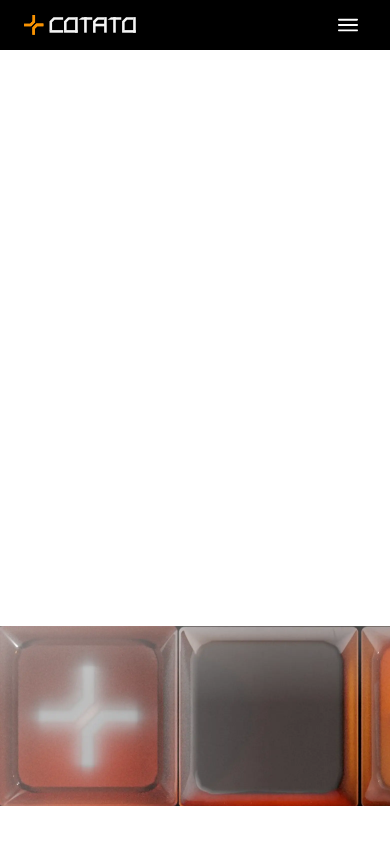
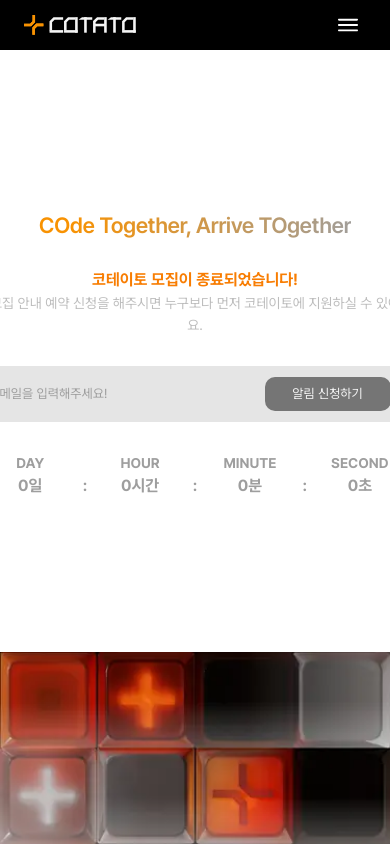
Before and after one commit to IT-Cotato/COTATO-FE-v2, a Next.js app in the folder apps/recruit/: page / in a window 390 px wide. Built offline with nearby package versions, Linux system fonts and the light colour scheme; no server answers.

Commit message:
style(recruit): recruitmentlayout 반응형 스타일 적용 및 반응형 이미지 추가 (#331)

```diff
--- a/apps/recruit/src/app/(home)/_components/RecruitmentInactive.tsx
+++ b/apps/recruit/src/app/(home)/_components/RecruitmentInactive.tsx
@@ -5,6 +5,7 @@ export const RecruitmentInactive = () => {
     <RecruitmentLayout
       isRecruiting={false}
       visualStripSrc='/images/visual/recruitment-visual-strip-white.webp'
+      mobileVisualStripSrc='/images/visual/visual-strip-mobile.webp'
     />
   );
 };
--- a/apps/recruit/src/components/layout/RecruitmentLayout.tsx
+++ b/apps/recruit/src/components/layout/RecruitmentLayout.tsx
@@ -3,7 +3,7 @@
 import clsx from 'clsx';
 import Image from 'next/image';
 import {useRouter} from 'next/navigation';
-import {HEADER_HEIGHT} from '@repo/ui/constants/ui';
+import {HEADER_HEIGHT,MOBILE_HEADER_HEIGHT} from '@repo/ui/constants/ui';
 import {Button} from '@repo/ui/components/buttons/Button';
 import {CountdownTimer} from '@/components/layout/CountdownTimer';
 import {NotifyInput} from '@/components/layout/NotifyInput';
@@ -17,7 +17,7 @@ interface RecruitmentLayoutProps {
   backgroundColor?: bgColorKey;
   backgroundSrc?: string;
   visualStripSrc?: string;
-  limitVisualStripWidth?: boolean;
+  mobileVisualStripSrc?: string;
 }
 
 export default function RecruitmentLayout({
@@ -25,17 +25,22 @@ export default function RecruitmentLayout({
   backgroundColor,
   backgroundSrc,
   visualStripSrc,
-  limitVisualStripWidth = false,
+  mobileVisualStripSrc,
 }: RecruitmentLayoutProps) {
   const router = useRouter();
 
   return (
     <div
+      style={
+        {
+          '--header-height': `${MOBILE_HEADER_HEIGHT}px`,
+          '--desktop-header-height': `${HEADER_HEIGHT}px`,
+        } as React.CSSProperties
+      }
       className={clsx(
-        'relative flex min-h-fit w-full min-w-360 flex-col items-center justify-center',
+        'relative flex w-full flex-col items-center h-[calc(100dvh-var(--header-height))] lg:h-[calc(100dvh-var(--desktop-header-height))]',
         backgroundColor
-      )}
-      style={{height: `calc(100vh - ${HEADER_HEIGHT}px)`}}>
+      )}>
       {backgroundSrc && (
         <Image
           src={backgroundSrc}
@@ -44,38 +49,67 @@ export default function RecruitmentLayout({
           sizes='100vw'
           aria-hidden={true}
           draggable={false}
-          className='object-contain object-center'
+          className='object-cover object-center'
         />
       )}
 
-      <div className='relative flex min-h-fit min-w-360 flex-1 flex-col items-center justify-center'>
+      {(visualStripSrc || mobileVisualStripSrc) && (
+        <div className='absolute bottom-0 w-full'>
+          {mobileVisualStripSrc && (
+            <Image
+              src={mobileVisualStripSrc}
+              alt=''
+              aria-hidden={true}
+              draggable={false}
+              width={375}
+              height={185}
+              className='block h-auto w-full md:hidden'
+            />
+          )}
+          {visualStripSrc && (
+            <Image
+              src={visualStripSrc}
+              alt=''
+              aria-hidden={true}
+              draggable={false}
+              width={7680}
+              height={240}
+              className='hidden h-auto w-full md:block'
+            />
+          )}
+        </div>
+      )}
+
+      <div className='px-6 relative flex min-h-fit flex-col items-center justify-center pb-[185px] lg:pb-[240px] flex-1'>
         <h1
-          className='text-h1 mb-7.5 bg-clip-text text-center text-transparent'
+          className='text-h3 font-semibold md:text-h1 mb-7.5 bg-clip-text text-center text-transparent whitespace-nowrap tracking-tight'
           style={{backgroundImage: 'var(--branding-gradient)'}}>
           COde Together, Arrive TOgether
         </h1>
 
         <p
-          className={`text-body-l text-primary mb-1.25 text-center font-semibold`}>
+          className={`text-h5 font-bold md:text-body-l text-primary md:mb-1.25 text-center md:font-semibold`}>
           {isRecruiting
             ? RECRUITMENT_TEXT.isInProgressRecruiting.statusText
             : RECRUITMENT_TEXT.isDoneRecruiting.statusText}
         </p>
 
-        <p className='text-body-l mb-9 text-center whitespace-pre-line text-neutral-300'>
+        <p className='text-body-l mb-7.5 md:mb-9 text-center whitespace-pre-line text-neutral-300'>
           {isRecruiting
             ? RECRUITMENT_TEXT.isInProgressRecruiting.descriptionText
             : RECRUITMENT_TEXT.isDoneRecruiting.descriptionText}
         </p>
 
         {!isRecruiting && (
-          <div className='mb-15.25'>
+          <div className='mb-7.5 md:mb-15.25 w-full flex justify-center'>
             <NotifyInput />
           </div>
         )}
 
-        <div className='mb-11.5'>
-          <CountdownTimer highlightUnits={isRecruiting} />
+<div className={clsx(
+  'w-full flex justify-center',
+  isRecruiting ? 'mb-11.5' : 'mb-0'
+)}>          <CountdownTimer highlightUnits={isRecruiting} />
         </div>
 
         {isRecruiting && (
@@ -89,19 +123,6 @@ export default function RecruitmentLayout({
           </div>
         )}
       </div>
-
-      {visualStripSrc && (
-        <div className={limitVisualStripWidth ? 'w-360' : 'w-full'}>
-          <Image
-            src={visualStripSrc}
-            alt=''
-            aria-hidden={true}
-            draggable={false}
-            width={7680}
-            height={240}
-          />
-        </div>
-      )}
     </div>
   );
 }
```
Also changed, not shown: apps/recruit/public/images/visual/visual-strip-mobile.webp (added).
